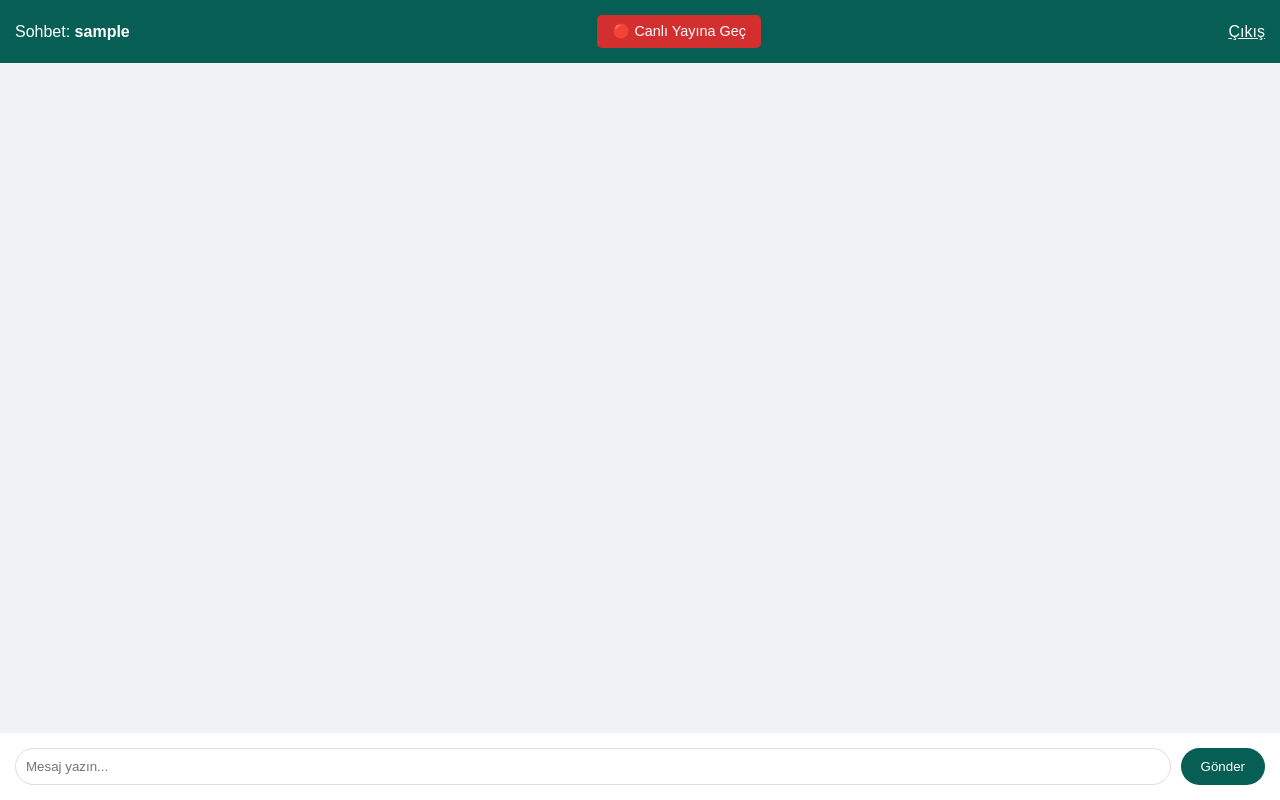
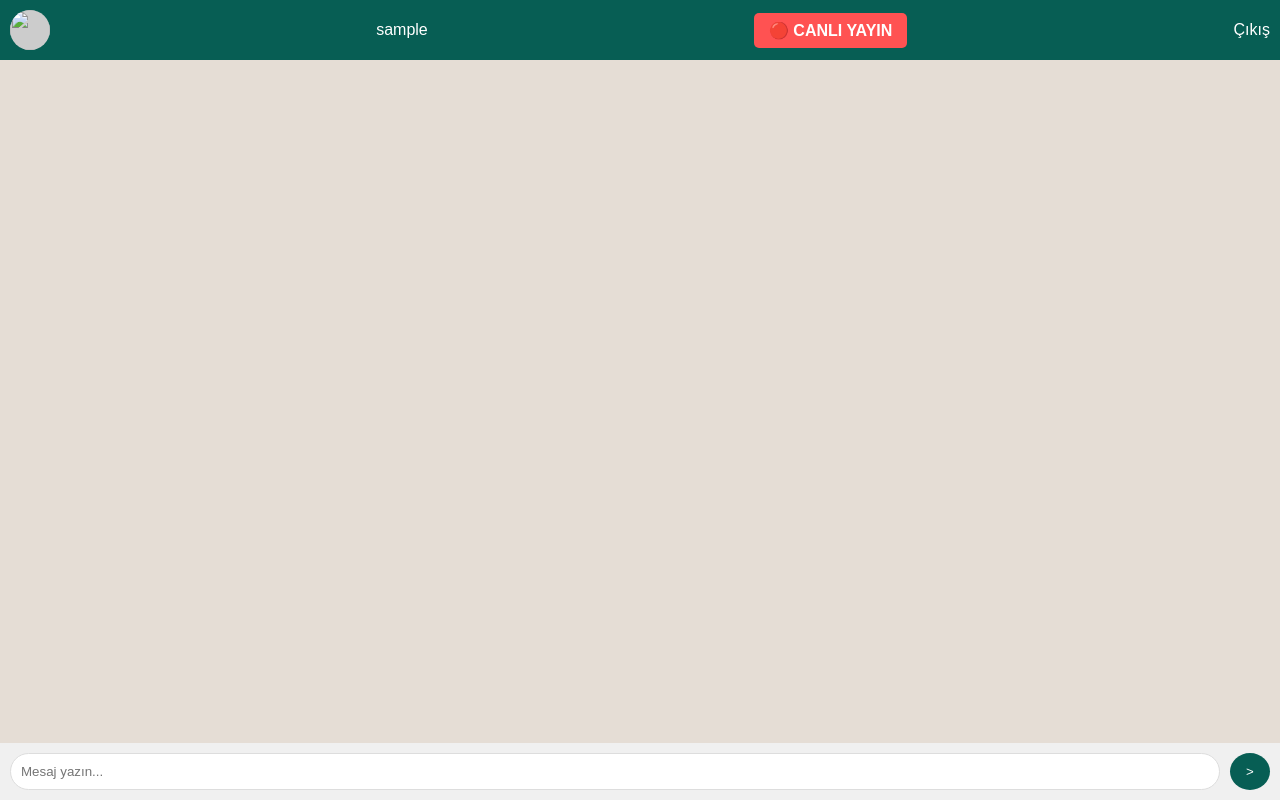
Before and after one commit to bollulu/sohbetimiz, a Flask app: page /chat in a window 1280 px wide. Run offline with Flask 3, Linux system fonts and the light colour scheme; the visitor is signed in with stand-in values (Sample User, id 1); some libraries are stand-ins or nearby versions.

Commit message:
Update chat.html

```diff
--- a/templates/chat.html
+++ b/templates/chat.html
@@ -1,36 +1,39 @@
 <!DOCTYPE html>
 <html>
 <head>
-    <title>Sohbetimiz - Chat</title>
+    <title>Sohbetimiz</title>
     <meta name="viewport" content="width=device-width, initial-scale=1">
     <script src="https://cdnjs.cloudflare.com/ajax/libs/socket.io/4.0.1/socket.io.js"></script>
     <style>
-        body { font-family: sans-serif; background: #f0f2f5; margin: 0; display: flex; flex-direction: column; height: 100vh; }
-        #header { background: #075e54; color: white; padding: 15px; display: flex; justify-content: space-between; align-items: center; }
-        #chat-area { flex: 1; overflow-y: auto; padding: 20px; }
-        .msg { background: white; padding: 10px; border-radius: 8px; margin-bottom: 10px; max-width: 80%; position: relative; }
-        .msg b { color: #128c7e; display: block; font-size: 0.8em; }
-        .msg span { font-size: 0.7em; color: gray; float: right; margin-top: 5px; }
-        #input-area { background: white; padding: 15px; display: flex; gap: 10px; }
-        input { flex: 1; padding: 10px; border: 1px solid #ddd; border-radius: 20px; outline: none; }
-        button { padding: 10px 20px; border-radius: 20px; border: none; background: #075e54; color: white; cursor: pointer; }
-        .live-btn { background: #d32f2f; text-decoration: none; padding: 8px 15px; border-radius: 5px; color: white; font-size: 0.9em; }
+        body { font-family: sans-serif; background: #e5ddd5; margin: 0; display: flex; flex-direction: column; height: 100vh; }
+        #header { background: #075e54; color: white; padding: 10px; display: flex; align-items: center; justify-content: space-between; }
+        .avatar-img { width: 40px; height: 40px; border-radius: 50%; background: #ccc; cursor: pointer; object-fit: cover; }
+        #chat-area { flex: 1; overflow-y: auto; padding: 15px; display: flex; flex-direction: column; }
+        .msg { background: white; padding: 8px 12px; border-radius: 10px; margin-bottom: 8px; max-width: 70%; position: relative; box-shadow: 0 1px 1px rgba(0,0,0,0.1); }
+        .my-msg { align-self: flex-end; background: #dcf8c6; }
+        .delete-btn { color: red; cursor: pointer; font-size: 12px; margin-left: 10px; display: none; }
+        .msg:hover .delete-btn { display: inline; }
+        #input-area { background: #f0f0f0; padding: 10px; display: flex; gap: 10px; }
+        input { flex: 1; padding: 10px; border-radius: 20px; border: 1px solid #ddd; outline: none; }
+        .btn-live { background: #ff5252; color: white; padding: 8px 15px; border-radius: 5px; text-decoration: none; font-weight: bold; }
     </style>
 </head>
 <body>
     <div id="header">
-        <span>Sohbet: <b>{{ user.username }}</b></span>
-        <a href="/live" class="live-btn">🔴 Canlı Yayına Geç</a>
-        <a href="/logout" style="color: white;">Çıkış</a>
+        <img id="myAvatar" class="avatar-img" src="{{ user.avatar or '' }}" onclick="changeAvatar()">
+        <span>{{ user.username }}</span>
+        <a href="/live" class="btn-live">🔴 CANLI YAYIN</a>
+        <a href="/logout" style="color:white; text-decoration:none;">Çıkış</a>
     </div>
     <div id="chat-area"></div>
     <div id="input-area">
-        <input type="text" id="msgInput" placeholder="Mesaj yazın...">
-        <button onclick="send()">Gönder</button>
+        <input type="text" id="msgInput" placeholder="Mesaj yazın..." onkeypress="if(event.key==='Enter') send()">
+        <button onclick="send()" style="border-radius:50%; width:40px; border:none; background:#075e54; color:white;">></button>
     </div>
 
     <script>
         const socket = io();
+        const myName = "{{ user.username }}";
         socket.emit('join', {room: 'Genel'});
 
         function send() {
@@ -41,21 +44,31 @@
             }
         }
 
-        socket.on('message', data => {
-            addMessage(data);
-        });
-
-        socket.on('history', msgs => {
-            msgs.forEach(addMessage);
-        });
+        socket.on('message', data => addMessage(data));
+        socket.on('history', msgs => msgs.forEach(addMessage));
+        socket.on('remove_message', data => document.getElementById('msg-'+data.id)?.remove());
 
         function addMessage(data) {
             const area = document.getElementById('chat-area');
             const div = document.createElement('div');
-            div.className = 'msg';
-            div.innerHTML = `<b>${data.user}</b>${data.msg}<span>${data.time}</span>`;
+            div.id = 'msg-' + data.id;
+            div.className = 'msg ' + (data.user === myName ? 'my-msg' : '');
+
+            let deleteHtml = data.user === myName ? `<span class="delete-btn" onclick="deleteMsg(${data.id})">Sil</span>` : '';
+
+            div.innerHTML = `<small><b>${data.user}</b></small><br>${data.msg} ${deleteHtml}`;
             area.appendChild(div);
             area.scrollTop = area.scrollHeight;
+        }
+
+        function deleteMsg(id) { socket.emit('delete_message', {id: id}); }
+
+        function changeAvatar() {
+            const url = prompt("Avatar resim URL'si girin:");
+            if(url) {
+                document.getElementById('myAvatar').src = url;
+                socket.emit('update_avatar', {img: url});
+            }
         }
     </script>
 </body>
```
